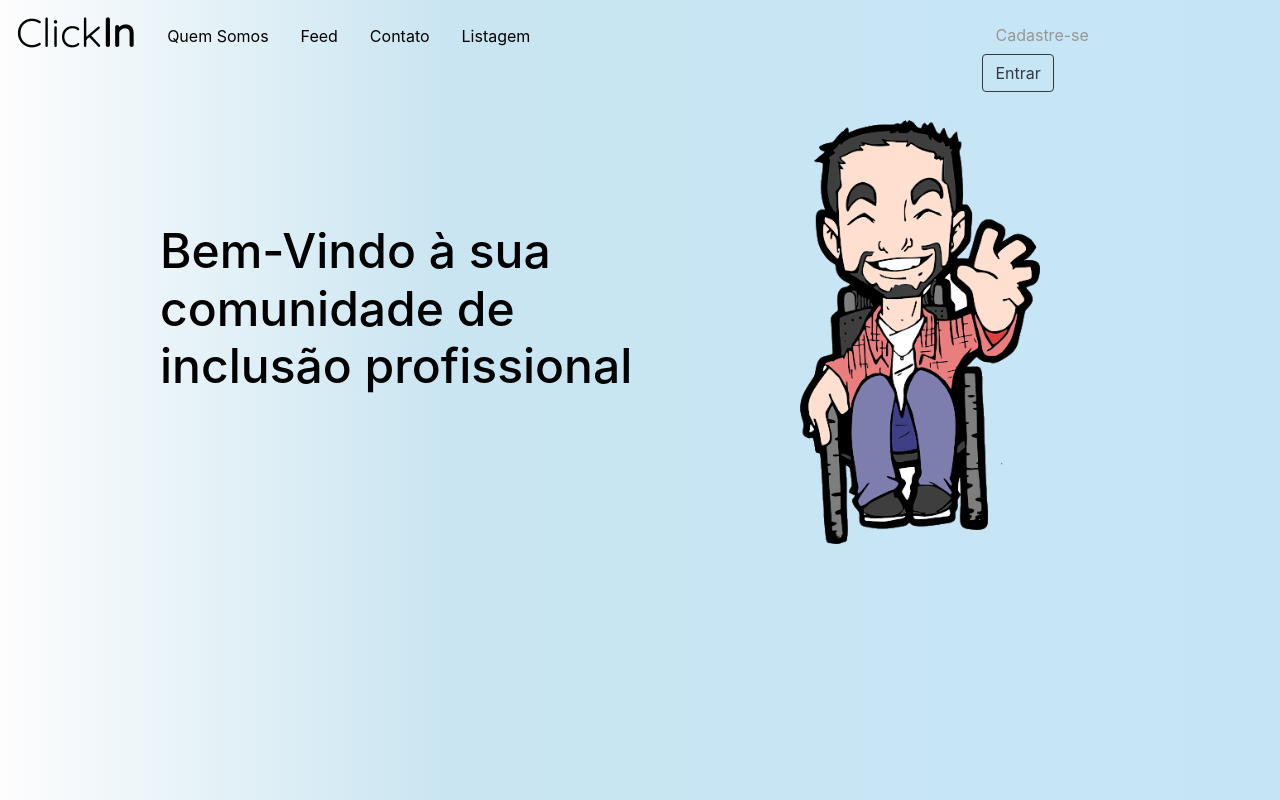
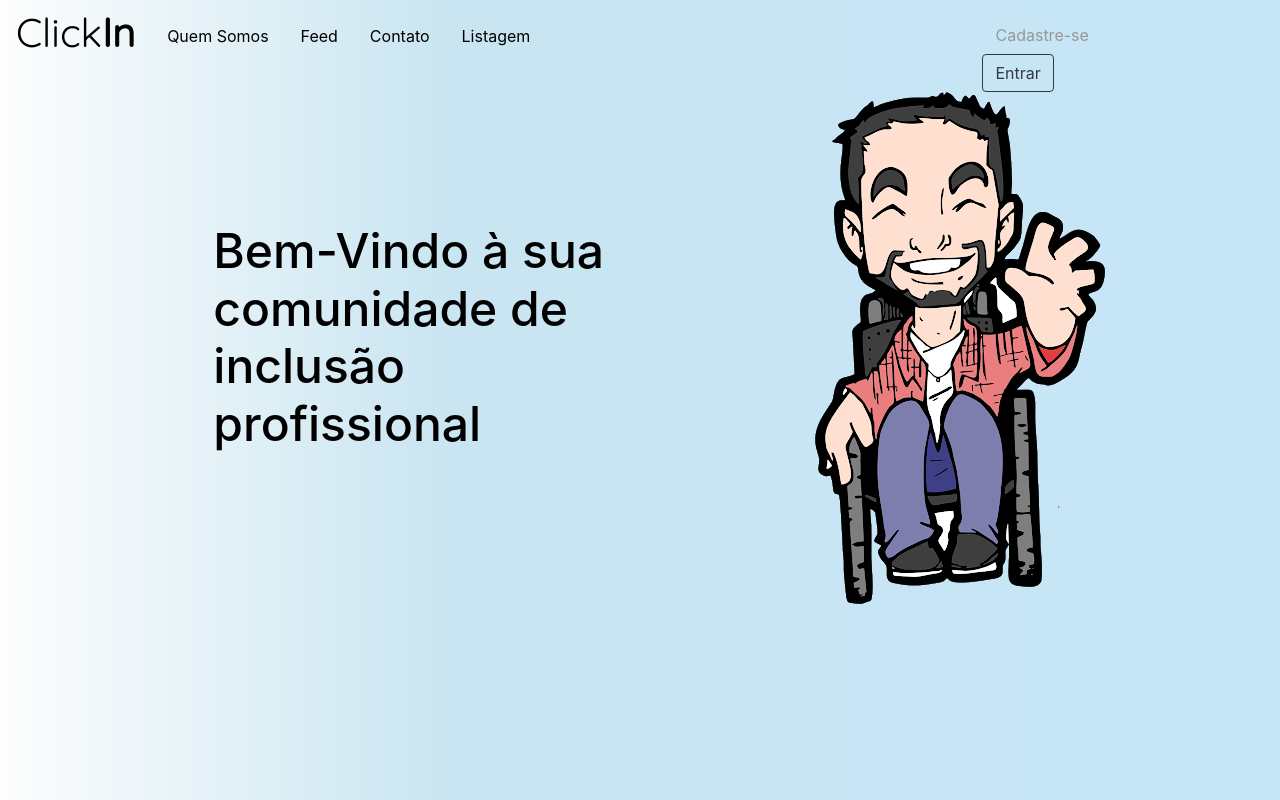
Before and after one commit to felipemartinelli/ProjetoIntegrado, an Angular app in the folder clickin/projetointegrador/: page /home in a window 1280 px wide. Built offline with nearby package versions, Linux system fonts and the light colour scheme; a web font is replaced by a local one.

Commit message:
tarefa07

```diff
--- a/clickin/projetointegrador/src/app/detalhe/detalhe.component.html
+++ b/clickin/projetointegrador/src/app/detalhe/detalhe.component.html
@@ -1 +1,11 @@
-<p>detalhe works!</p>
+<div class="row">
+    <div class="col-md-12">
+        Usuario: <input type="text" [(ngModel)] = "usuario.nome"><br/>
+        Email: <input type="text" [(ngModel)] = "usuario.email"><br/>
+        Telefone: <input type="text" [(ngModel)] = "usuario.telefone"><br/>
+        Senha: <input type="text" [(ngModel)] = "usuario.senha"><br/>
+
+        <button (click)="enviarAlteracoes();">Alterar</button>
+    </div>
+
+</div>
--- a/clickin/projetointegrador/src/app/detalhe/detalhe.component.ts
+++ b/clickin/projetointegrador/src/app/detalhe/detalhe.component.ts
@@ -1,4 +1,8 @@
 import { Component, OnInit } from '@angular/core';
+import { UsuarioService } from '../service/usuario.service';
+import { Usuario } from '../model/Usuario';
+import { ActivatedRoute } from '@angular/router';
+
 
 @Component({
   selector: 'app-detalhe',
@@ -7,9 +11,30 @@ import { Component, OnInit } from '@angular/core';
 })
 export class DetalheComponent implements OnInit {
 
-  constructor() { }
+  public usuario: Usuario = new Usuario();
+  private id: number;
+
+
+  constructor(private rota:ActivatedRoute, private srv:UsuarioService) { }
 
   ngOnInit() {
-  }
+      this.id = this.rota.snapshot.params["id"];
+
+      this.srv.recuperaDetalhe(this.id).subscribe((res:Usuario)=>{
+      this.usuario = res;
+  });
 
 }
+
+enviarAlteracoes(){
+  this.srv.atualiza(this.usuario).subscribe((res)=>{
+    console.log("Atualizado com sucesso");
+  },
+  (err)=>{
+    console.log("Erro ao atualizar");
+    console.log(err);
+  });
+
+}
+
+}
--- a/clickin/projetointegrador/src/app/home/home.component.css
+++ b/clickin/projetointegrador/src/app/home/home.component.css
@@ -5,17 +5,18 @@
 }
 h1{
     color: black;
-    text-align: left;
+
     padding-top: 130px;
-    margin-left: 160px;
+
     font-size: 48px;
+
 }
 #simbolo{
     position: absolute;
     left: 800px; /* posiciona a 90px para a esquerda */
     top: 120px; /* posiciona a 70px para baixo */
-    width: 240px;
-    right: 240px;
+    width: 200px;
+    right: 200px;
 }
 .itens{
     margin-top: 20%;
@@ -26,3 +27,10 @@ h1{
 .itenNav{
     margin-left: 6%;
 }
+#foto{
+    display: flex;
+    justify-content: center;
+}
+.texto{
+    margin-left: 10px;
+}
--- a/clickin/projetointegrador/src/app/home/home.component.html
+++ b/clickin/projetointegrador/src/app/home/home.component.html
@@ -1,8 +1,10 @@
-<div id="body">
-        <h1>Bem-Vindo à sua <br>
-            comunidade de <br>
-            inclusão profissional</h1>
+<div class="row">
 
-        <img src="../../assets/images/acessibilidade.png" id="simbolo" alt="simbolo da inclusao">
-
-</div>
+        <div class="col-md-2"></div>
+        <div class="col-md-4 d-flex justify-content-center txt" id="texto">
+            <h1>Bem-Vindo à sua comunidade de inclusão profissional</h1>
+        </div>
+        <div class="col-md-6 foto d-flex justify-content-center">
+            <img src="../../assets/images/acessibilidade.png" class="img-fluid" alt="Responsive image">
+        </div>
+    </div>
```
